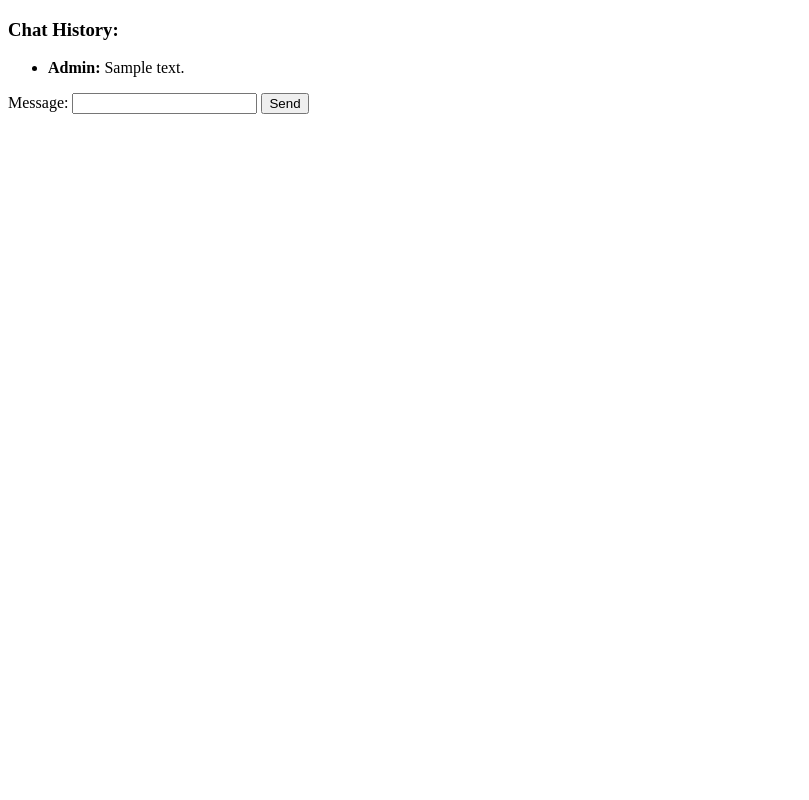
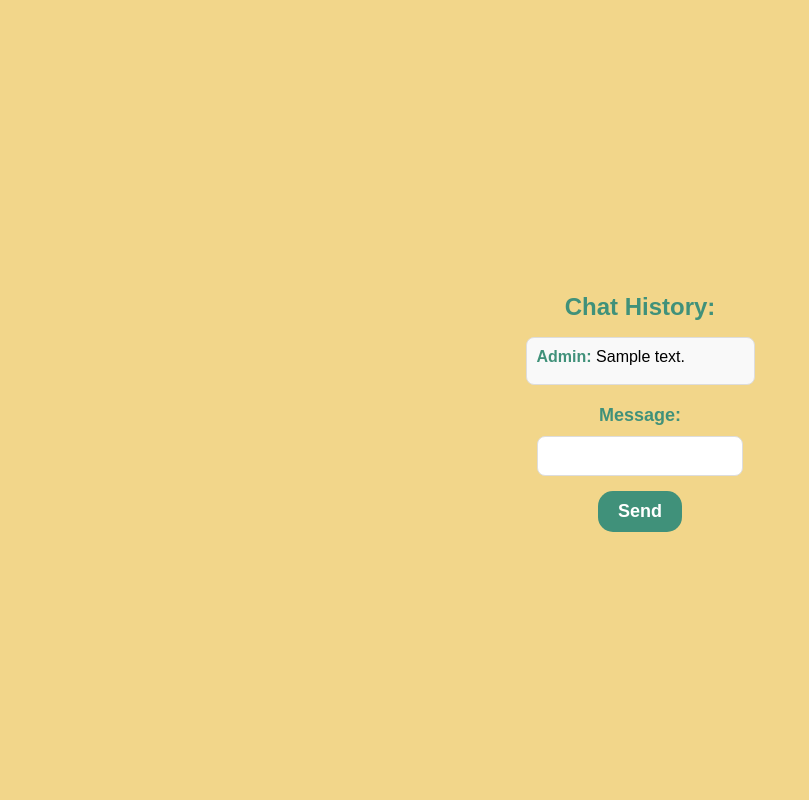
Before and after one commit to urgyen18/Mchacks, a Flask app: template templates/chatbot.html in a window 1280 px wide. Shown: the whole page, without its empty margins (0-809 px from the left). Run offline with Flask 3, Linux system fonts and the light colour scheme; the template is opened without the code that fills it: most values are stand-ins (such as "Sample title", 1, 10 or a date in 2020).

Commit message:
Update chatbot.html

```diff
--- a/templates/chatbot.html
+++ b/templates/chatbot.html
@@ -1,12 +1,133 @@
 <!DOCTYPE html>
 <html>
 <head>
+    <meta charset="UTF-8">
+    <meta name="viewport" content="width=device-width, initial-scale=1.0">
     <title>Chatbot</title>
+    <style>
+        body {
+            margin: 0;
+            padding: 0;
+            font-family: Arial, sans-serif;
+            background-color: #F2D68A;
+            display: flex;
+            justify-content: center;
+            align-items: center;
+            height: 100vh;
+    }
+
+        #home-container {
+            display: flex;
+            flex-direction: column;
+            text-align: center;
+        }
+
+        #home-title {
+            font-size: 60px;
+            color: #40917A;
+            font-weight: bold;
+            text-transform: uppercase;
+            margin-bottom: 20px;
+            text-decoration: underline;
+        }
+
+        .home-button {
+            background-color: #40917A;
+            color: white;
+            font-size: 24px;
+            font-weight: bold;
+            text-align: center;
+            border: none;
+            border-radius: 15px;
+            padding: 15px 30px;
+            margin: 10px;
+            width: 200px;
+            cursor: pointer;
+            text-decoration: none;
+            display: inline-block;
+            text-align: center;
+        }
+
+        .home-button:hover {
+        background-color: #307760;
+        }
+
+        h3 {
+            color: #40917A;
+            font-size: 24px;
+            font-weight: bold;
+            margin-bottom: 10px;
+        }
+
+        ul {
+            list-style-type: none;
+            padding: 0;
+            text-align: left;
+            max-height: 200px;
+            overflow-y: auto;
+            margin-bottom: 20px;
+            border: 1px solid #ddd;
+            border-radius: 8px;
+            padding: 10px;
+            background-color: #f9f9f9;
+        }
+
+        li {
+            margin-bottom: 8px;
+            font-size: 16px;
+        }
+
+        strong {
+            color: #40917A;
+        }
+
+        form {
+            display: flex;
+            flex-direction: column;
+            width: 100%;
+            align-items: center;
+        }
+
+        label {
+            font-size: 18px;
+            margin-bottom: 10px;
+            color: #40917A;
+            font-weight: bold;
+        }
+
+        #message {
+            width: 80%;
+            padding: 10px;
+            border: 1px solid #ddd;
+            border-radius: 8px;
+            margin-bottom: 15px;
+            font-size: 16px;
+        }
+
+        button {
+            background-color: #40917A;
+            color: white;
+            font-size: 18px;
+            font-weight: bold;
+            border: none;
+            border-radius: 15px;
+            padding: 10px 20px;
+            cursor: pointer;
+            transition: background-color 0.3s;
+        }
+
+        button:hover {
+            background-color: #307760;
+        }
+
+
+    </style>
+
 </head>
 
 <body>
-
-    <div>
+    <div id="home-container">
+    <div >
         {% if chat_history %}
             <div>
                 <h3>Chat History:</h3>
@@ -24,6 +145,7 @@
         <input type="text" id="message" name="message" required>
         <button type="submit">Send</button>
     </form>
+    </div>
 
 
 </body>
```
